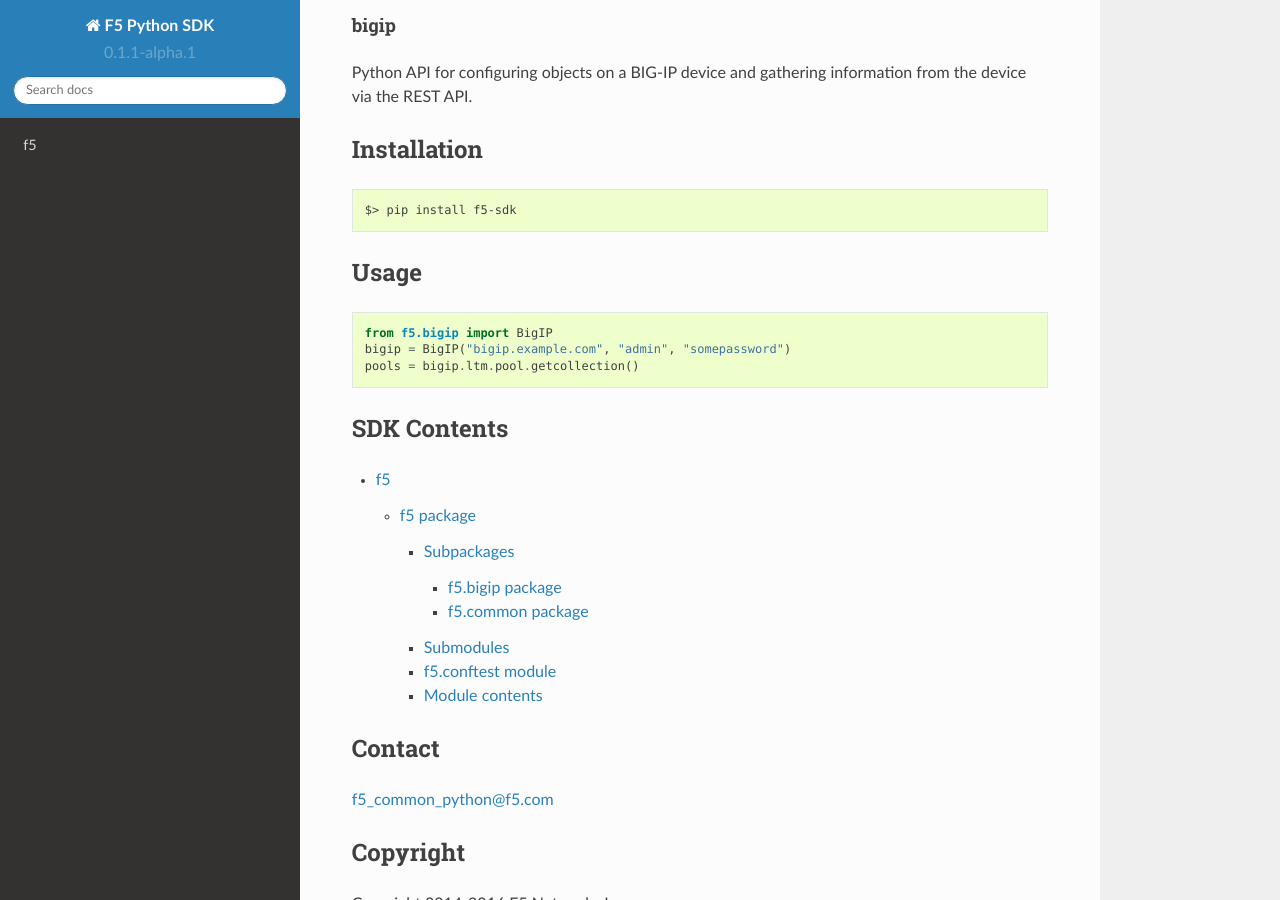
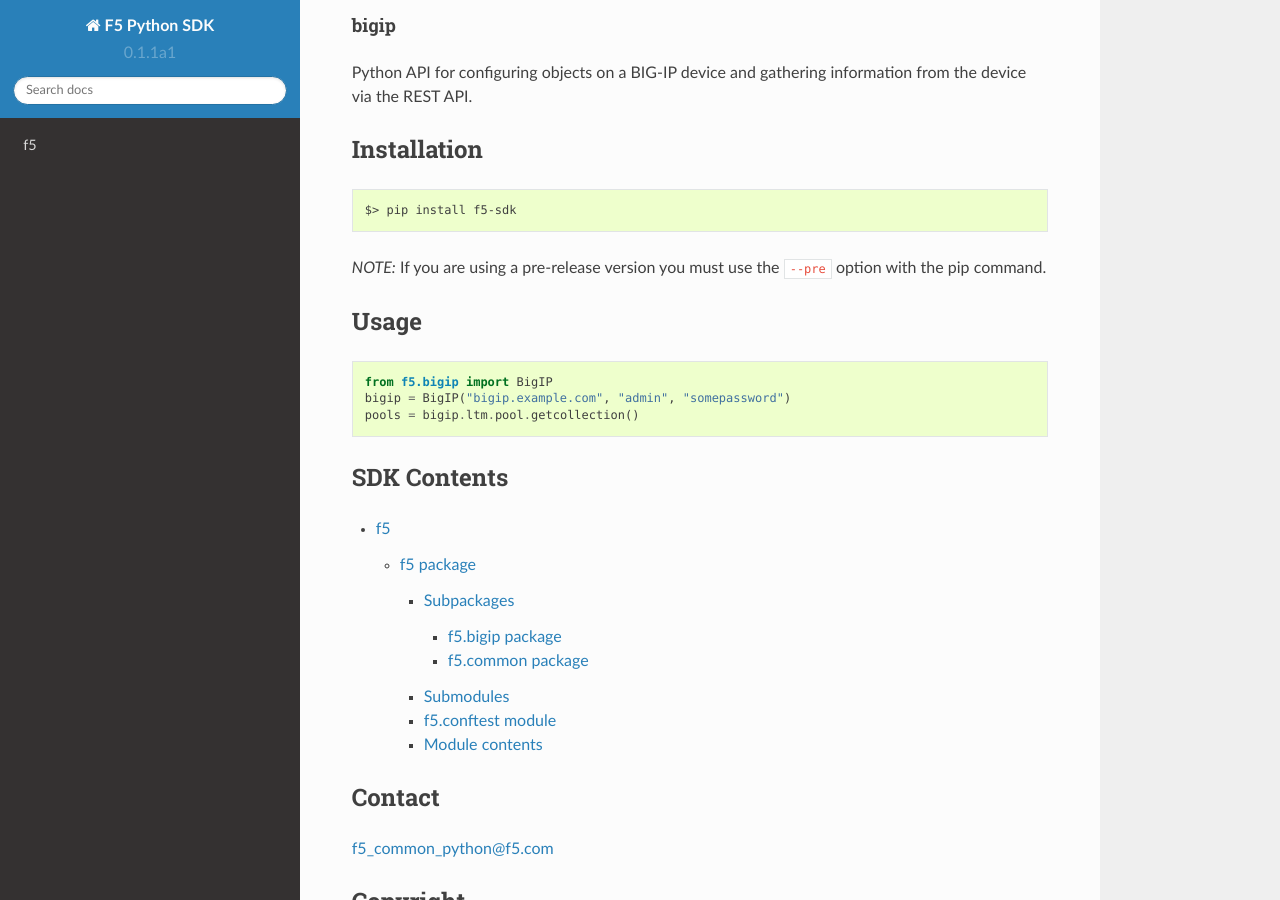
Before and after one commit to F5Networks/f5-common-python, a Sphinx documentation site: the page built from docs/index.rst, in a window 1280 px wide and 900 px high, scrolled down 373 px. Built offline with Sphinx 7.4.7 and the Read the Docs theme 2.0.0, drawn with Linux system fonts in a browser that asks for light colours.

Commit message:
Initial alpha release on PyPi #186
Issues:
Fixes #186

Problem:
We need to make the module available on PyPi.

Analysis:
* Updated README and docs to include the `--pre` option for the `pip install` command.
* Update the version to use the recommended string for python `0.1.1a1`
* Update setup.py

Tests:

```diff
--- a/docs/index.rst
+++ b/docs/index.rst
@@ -20,6 +20,9 @@ Installation
 .. code:: shell
 
     $> pip install f5-sdk
+
+*NOTE:* If you are using a pre-release version you must use the ``--pre``
+option with the pip command.
 
 Usage
 -----
--- a/f5/__init__.py
+++ b/f5/__init__.py
@@ -12,4 +12,4 @@
 # See the License for the specific language governing permissions and
 # limitations under the License.
 #
-__version__ = '0.1.1-alpha.1'
+__version__ = '0.1.1a1'
--- a/setup.py
+++ b/setup.py
@@ -41,9 +41,6 @@ setup(
     packages=find_packages(
         exclude=["*.test", "*.test.*", "test.*", "test_*", "test", "test*"]
     ),
-    exclude_package_data={
-        '': ['conftest.py', "*.pyc"]
-    },
     classifiers=[
         'Development Status :: 3 - Alpha',
         'License :: OSI Approved :: Apache Software License',
```
Also changed, not shown: README.rst (+6 -3 lines).
